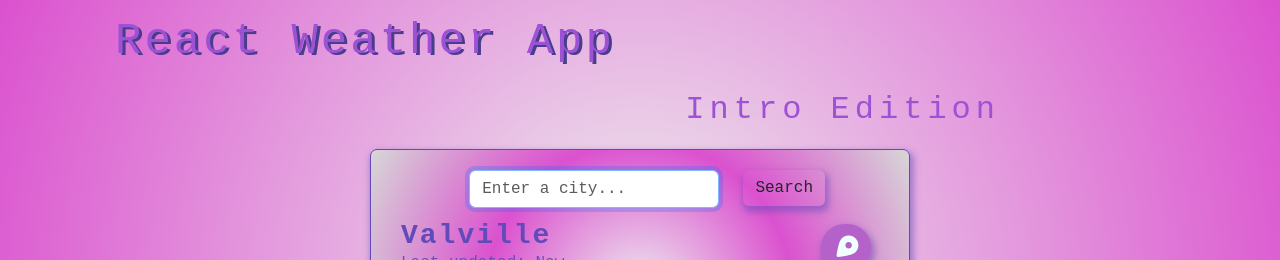
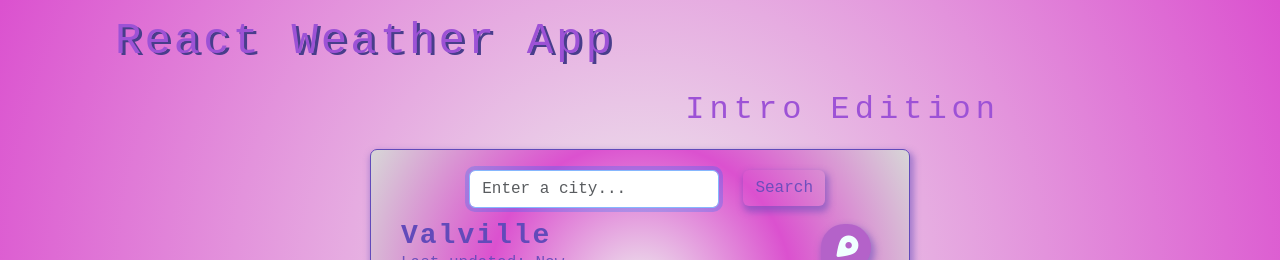
Before and after one commit to VALA9GALA/react-weather-app, a React (Create React App) app: page / in a window 1280 px wide. In both pictures the pointer is over the button "Search". Shown: the top 260 px of the page. Built offline with nearby package versions, Linux system fonts and the light colour scheme.

Commit message:
updated button
and deleted unused dependencies from my json

```diff
--- a/package.json
+++ b/package.json
@@ -3,14 +3,10 @@
   "version": "0.1.0",
   "private": true,
   "dependencies": {
-    "@fortawesome/fontawesome-svg-core": "^6.5.1",
-    "@fortawesome/free-solid-svg-icons": "^6.5.1",
-    "@fortawesome/react-fontawesome": "^0.2.0",
     "@testing-library/jest-dom": "^5.17.0",
     "@testing-library/react": "^13.4.0",
     "@testing-library/user-event": "^13.5.0",
     "axios": "^1.6.7",
-    "bootstrap": "^5.3.2",
     "react": "^18.2.0",
     "react-dom": "^18.2.0",
     "react-loader-spinner": "^6.1.6",
--- a/src/App.js
+++ b/src/App.js
@@ -3,6 +3,7 @@ import CurrentWeather from "./CurrentWeather";
 import Search from "./Search";
 import Forecast from "./Forecast";
 import { ThreeCircles } from "react-loader-spinner";
+//THIS IS A NOTE TO SAY THAT MY OTHER DEPENDENCY IMPORTS WERE NOT WORKING SO I DELETED THEM AND LINKED BOOTSTRAP AND FONTAWESOME IN MY HTML HEAD-- I WILL WAIT TIL NEXT WEEK WHEN WE START BUILDING THE PROJECT TO REINSTALL THEM FROM NPM//
 
 import "./App.css";
 import "./Weather.css";
--- a/src/Weather.css
+++ b/src/Weather.css
@@ -3,6 +3,9 @@
   border: #9b44b0;
   color: azure;
   box-shadow: 2px 4px 6px 2px rgba(98, 74, 186, 0.5);
+}
+.search-btn:hover {
+  color: rgba(98, 74, 186, 0.9);
 }
 .CurrentWeather .location-btn {
   display: inline;
```
Also changed, not shown: 1 other file (tests, documents, lock files or other folders).
